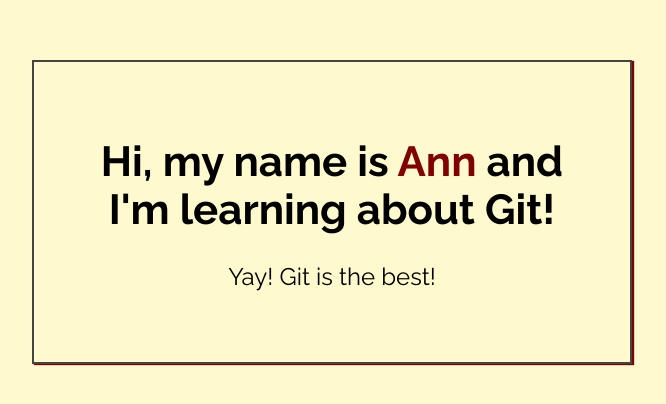
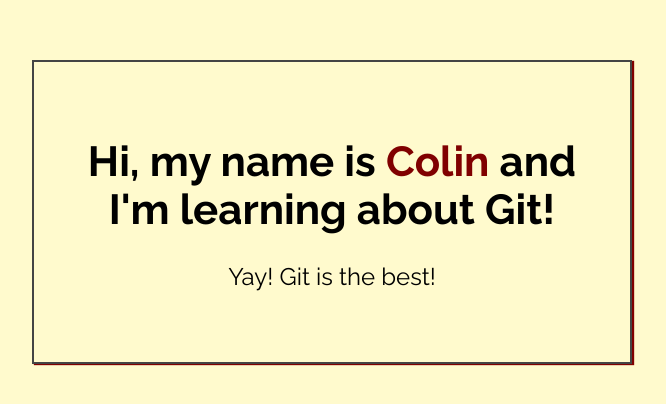
Before and after one commit to RingyDingy/my-first-repo, a plain HTML site: page index.html in a window 1280 px wide. Shown: the part 188-592 px from the top of the page, without its empty margins (308-974 px from the left). Drawn offline with Linux system fonts and the light colour scheme.

Commit message:
Changed name to a better one- mine!

```diff
--- a/index.html
+++ b/index.html
@@ -14,7 +14,7 @@
 <body>
 
     <div class="greeting">
-        <h1>Hi, my name is <span class="highlight">Ann</span> and I'm learning about Git! </h1>
+        <h1>Hi, my name is <span class="highlight">Colin</span> and I'm learning about Git! </h1>
 
         <p>Yay! Git is the best!</p>
     </div>
```
